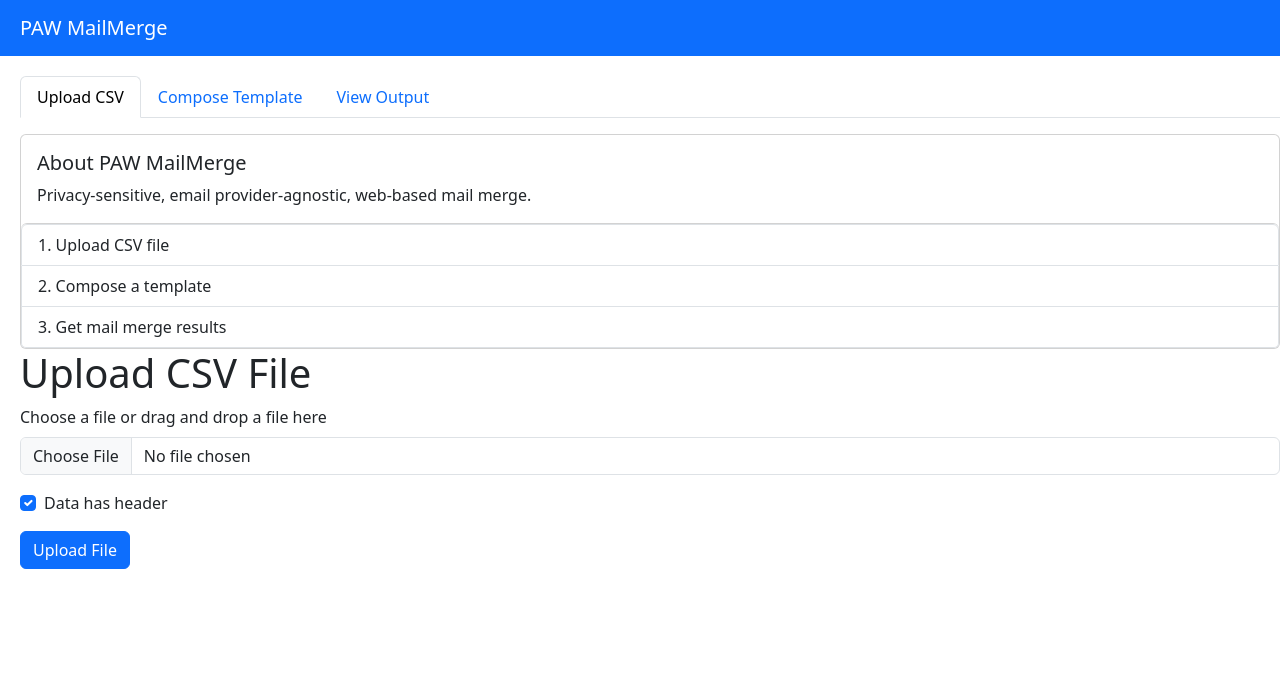
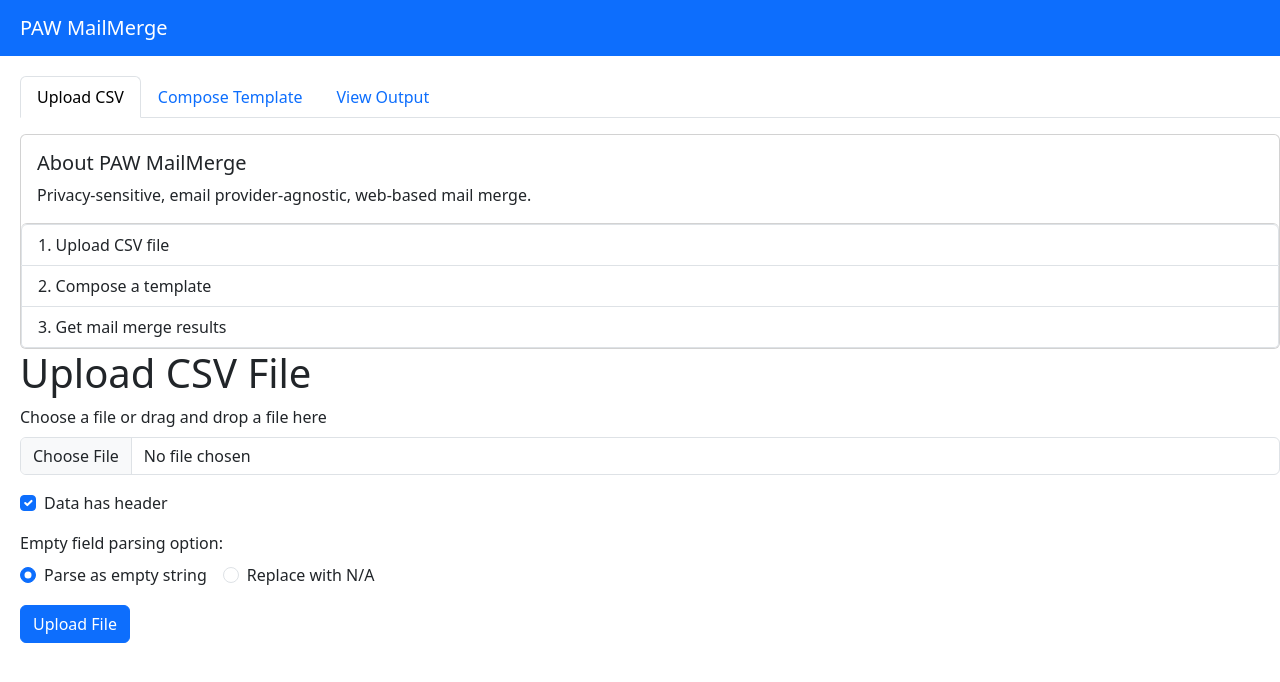
Before and after one commit to Cat-1/paw-mailmerge, a React (Create React App) app in the folder react-paw-mailmerge/: page / in a window 1280 px wide. Shown: the top 682 px of the page. Built offline with nearby package versions, Linux system fonts and the light colour scheme.

Commit message:
Accept CSV parser options from user
Implement frontend radio buttons to accept user selection for how null
fields should be parsed and corresponding backend logic.
Two options possible: 'ignore' or 'replace'.
Write function to pack the user's selections into one object.

```diff
--- a/react-paw-mailmerge/src/components/FileUpload.tsx
+++ b/react-paw-mailmerge/src/components/FileUpload.tsx
@@ -5,6 +5,15 @@ import InfoCard from './InfoCard';
 const FileUpload: React.FC = () => {
   const [selectedFile, setSelectedFile] = useState<File | null>(null);
   const [dataHasHeader, setDataHasHeader] = useState<boolean>(true);
+  const [nullFieldOption, setNullFieldOption] = useState<string>('ignore');
+
+  const getParserOpts = (): Object => {
+    const opts = {
+      header: dataHasHeader,
+      nullField: nullFieldOption,
+    };
+    return opts;
+  };
 
   const handleFileChange = (event: ChangeEvent<HTMLInputElement>) => {
     const file = event.target.files && event.target.files[0];
@@ -62,6 +71,27 @@ const FileUpload: React.FC = () => {
                             onChange={() => {setDataHasHeader(!dataHasHeader)}}
                     />
                 </Form.Group>
+                <Form.Group>
+                  <Form.Label>Empty field parsing option: </Form.Label>
+                  <div className='mb-3'>
+                    <Form.Check
+                      inline
+                      type='radio'
+                      value='ignore'
+                      label='Parse as empty string'
+                      checked={nullFieldOption === 'ignore'}
+                      onChange={(event) => {setNullFieldOption(event.target.value)}}
+                    />
+                    <Form.Check
+                      inline
+                      type='radio'
+                      value='replace'
+                      label='Replace with N/A'
+                      checked={nullFieldOption === 'replace'}
+                      onChange={(event) => {setNullFieldOption(event.target.value)}}
+                    />
+                  </div>
+                </Form.Group>
                 <Button onClick={handleFileUpload}>Upload File</Button>
             </Form>
         </div>
```
